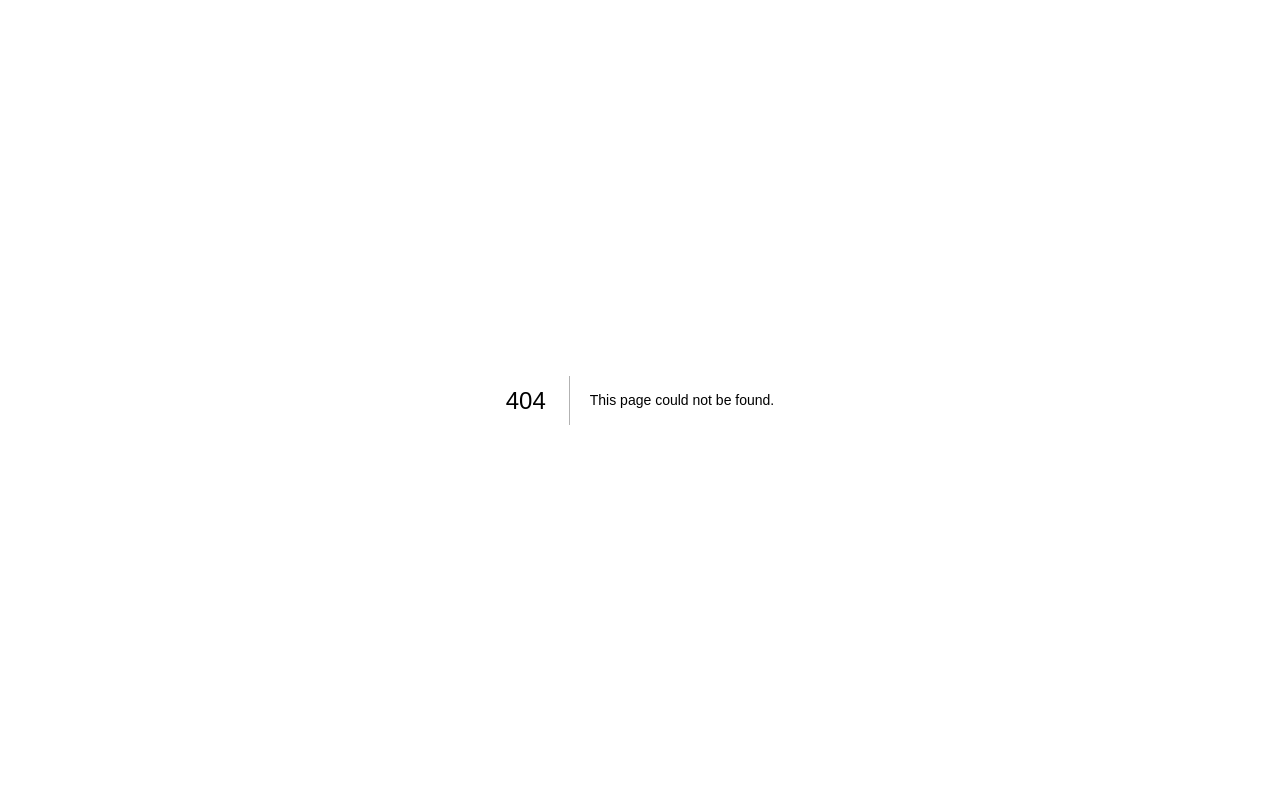
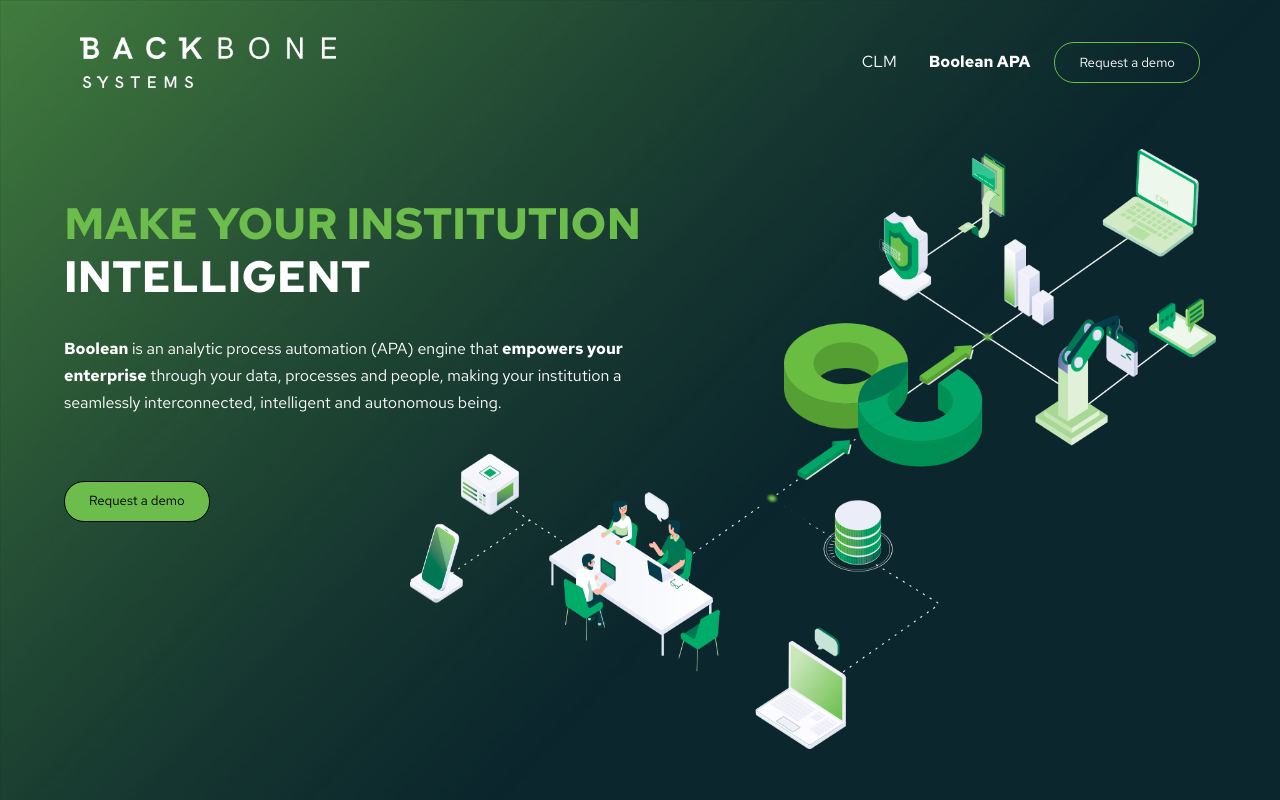
Before and after one commit to dokodeko/backbone, a Next.js app: page /bolean-app in a window 1280 px wide. Before the commit this address had no page. Shown: the top 800 px of the page. Built offline with nearby package versions, Linux system fonts and the light colour scheme.

Commit message:
modificaciones en el index y crear bolean-app

```diff
--- a/components/layout/NavBar.jsx
+++ b/components/layout/NavBar.jsx
@@ -19,7 +19,7 @@ const Header = () => {
           <Link href="/clm" passHref>
             <Nav.Link className={`${styleLayout.links}`}>CLM</Nav.Link>
           </Link>
-          <Link href="/" passHref>
+          <Link href="/bolean-app" passHref>
             <Nav.Link className={`${styleUi.fuente} ${styleLayout.links}`}>
               Boolean APA
             </Nav.Link>
--- /dev/null
+++ b/pages/bolean-app.jsx
@@ -0,0 +1,18 @@
+import Layout from "../components/layout/Layout";
+import HeroIndex from "../components/paginas/index/HeroIndex";
+import AnalyticsIndex from "../components/paginas/index/AnalyticsIndex";
+import EngineIndex from "../components/paginas/index/EngineIndex";
+import ServicesIndex from "../components/paginas/index/ServicesIndex";
+import style from "../components/layout/layout.module.css";
+export default function BoleanApp() {
+  return (
+    <Layout>
+      <HeroIndex />
+      <div className={style.fondo_2}>
+        <AnalyticsIndex />
+        <EngineIndex />
+      </div>
+      <ServicesIndex />
+    </Layout>
+  );
+}
```
Also changed, not shown: pages/index.jsx (+2 -11 lines).
